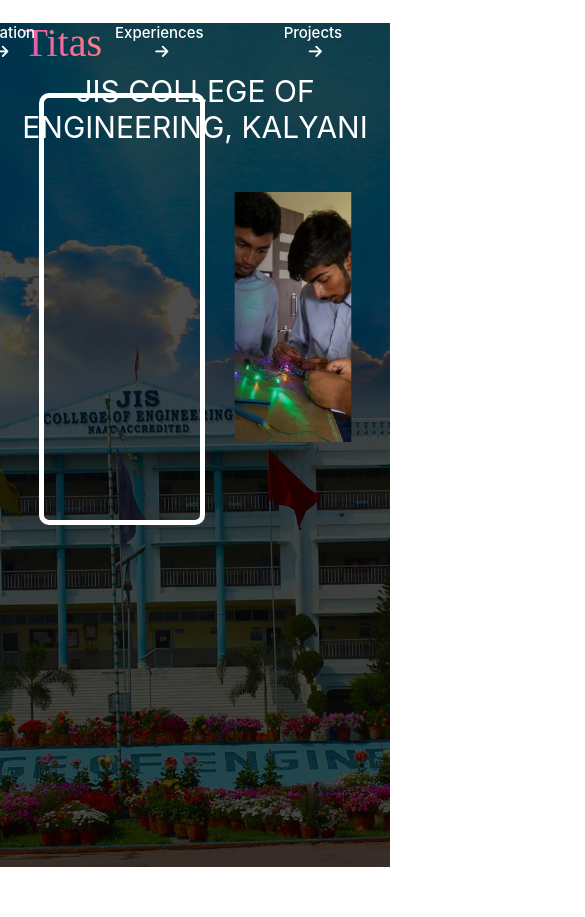
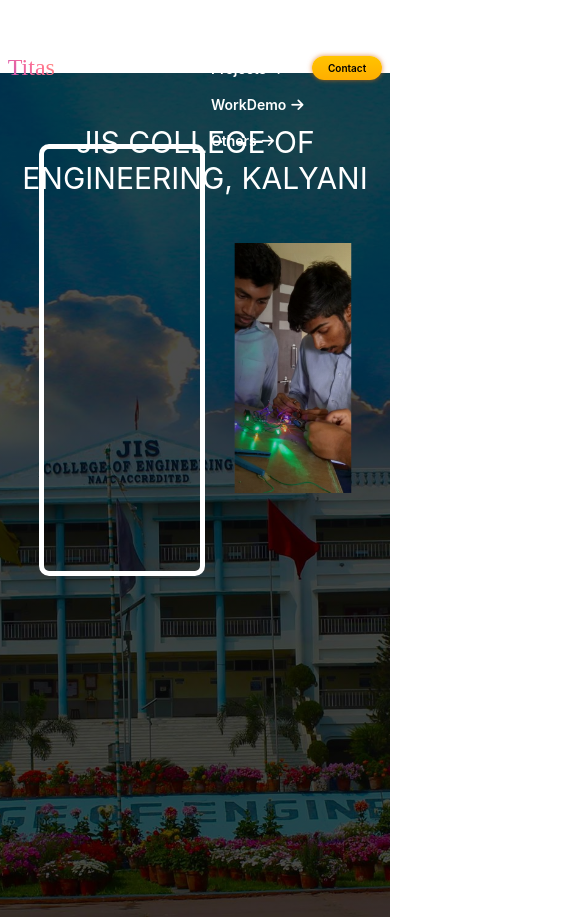
Before and after one commit to TitasUnique/My_Portfolio, a React (Create React App) app: page /college in a window 390 px wide. Shown: the top 917 px of the page, 585 px wide, since content can reach past the window. Before the commit the page ends 867 px from the top, so only its background shows below. Built offline with nearby package versions, Linux system fonts and the light colour scheme.

Commit message:
make navbar responsive & starting develop experience webpage

```diff
--- a/src/App.js
+++ b/src/App.js
@@ -2,10 +2,12 @@
 import LandingPage from "./components/LandingPage/Landing";
 import School from "./components/School/School";
 import College from "./components/College/College";
+import Experience from "./components/Experience/Experience";
 import Contact from "./components/Contact/Contact";
 import "./App.css";
 import LocomotiveScroll from "locomotive-scroll";
 import { BrowserRouter, Route, Routes } from "react-router-dom";
+
 
 function App() {
     useEffect(() => {
@@ -21,6 +23,7 @@
           <Route path="/My_Portfolio" element={<LandingPage/>} />
           <Route path="/school" element={<School/>} />
           <Route path="/college" element={<College/>}/>
+          <Route path="/experience" element={<Experience/>}/>
           <Route path="/contact" element={<Contact/>}/>
         </Routes>
       </div>
--- /dev/null
+++ b/src/components/Experience/Experience.jsx
@@ -0,0 +1,13 @@
+import React from 'react'
+import Navbar from '../Navbar/Navbar'
+
+const Experience = ({navold}) => {
+  return (
+    <>
+    <Navbar navold={"black"}/>
+    <div>Experience</div>
+    </>
+  )
+}
+
+export default Experience
--- a/src/components/Navbar/Navbar.css
+++ b/src/components/Navbar/Navbar.css
@@ -1,21 +1,24 @@
 .n-wrapper{
     width: 100%;
-    height: 10vh;
+    max-height: 16vh;
     display: flex;
-    /* z-index: 100; */
+    justify-content: space-between;
+    /* background-color: green; */
 }
 
 .n-left{
-    margin-left: 6%;
-    margin-right: 16%;
+    max-width: 100%;
+    margin-left: 6vw;
+    /* margin-right: 16%; */
     align-items: center;
     display: flex;
 }
 
 .n-right{
-    width: 100%;
+    margin-right: 5vw;
+    max-width: 100%;
     display: flex;
-    justify-content: center;
+    /* justify-content: center; */
     align-items: center;
 }
 
@@ -38,33 +41,28 @@
 
 .n-right-main-ul {
     display: flex;
-    gap: 5rem;
-    margin-right: 6rem;
+    gap: 5vw;
+    margin-right: 6vw;
     list-style: none;
 }
 
 .edulist-black>a, .explist-black>a, .projlist-black>a, .worklist-black>a, .otherlist-black>a {
     text-decoration: none;
     color: black;
-    font-size: 15px;
-    font-weight: 500;
-    display: block;
+    font-size: clamp(8px, 14px, 20px);
+    font-weight: 600;
+    /* display: block; */
 }
 
 .edulist-white>a, .explist-white>a, .projlist-white>a, .worklist-white>a, .otherlist-white>a {
     text-decoration: none;
     color: white;
-    font-size: 15px;
-    font-weight: 500;
-    display: block;
+    font-size: clamp(8px, 14px, 20px);
+    font-weight: 600;
+    /* display: block; */
 }
 
-.edulist-black>a:hover, .explist-black>a:hover, .projlist-black>a:hover, .worklist-black>a:hover, .otherlist-black>a:hover {
-    color: rgb(255, 123, 0);
-    cursor: pointer;
-}
-
-.edulist-white>a:hover, .explist-white>a:hover, .projlist-white>a:hover, .worklist-white>a:hover, .otherlist-white>a:hover {
+.edulist-black>a:hover, .edulist-white>a:hover, .explist-black>a:hover, .explist-white>a:hover, .projlist-black>a:hover, .projlist-white>a:hover, .worklist-black>a:hover, .worklist-white>a:hover, .otherlist-black>a:hover, .otherlist-white>a:hover {
     color: rgb(255, 123, 0);
     cursor: pointer;
 }
@@ -107,7 +105,7 @@
     color: black;
     text-decoration: none;
     font-weight: 500;
-    font-size: 15px;
+    font-size: clamp(8px, 14px, 20px);
     left: -7px;
 }
 
@@ -116,7 +114,7 @@
     color: white;
     text-decoration: none;
     font-weight: 500;
-    font-size: 15px;
+    font-size: clamp(8px, 14px, 20px);
     left: -7px;
 }
 
@@ -125,7 +123,7 @@
     color: black;
     text-decoration: none;
     font-weight: 500;
-    font-size: 15px;
+    font-size: clamp(8px, 14px, 20px);
     left: -27px;
 }
 
@@ -134,7 +132,7 @@
     color: white;
     text-decoration: none;
     font-weight: 500;
-    font-size: 15px;
+    font-size: clamp(8px, 14px, 20px);
     left: -27px;
 }
 
@@ -143,7 +141,7 @@
     color: black;
     text-decoration: none;
     font-weight: 500;
-    font-size: 15px;
+    font-size: clamp(8px, 14px, 20px);
     left: -30px;
 }
 
@@ -152,7 +150,7 @@
     color: white;
     text-decoration: none;
     font-weight: 500;
-    font-size: 15px;
+    font-size: clamp(8px, 14px, 20px);
     left: -30px;
 }
 
@@ -161,7 +159,7 @@
     color: black;
     text-decoration: none;
     font-weight: 500;
-    font-size: 15px;
+    font-size: clamp(8px, 14px, 20px);
     left: -21px;
 }
 
@@ -170,7 +168,7 @@
     color: white;
     text-decoration: none;
     font-weight: 500;
-    font-size: 15px;
+    font-size: clamp(8px, 14px, 20px);
     left: -21px;
 }
 
@@ -179,7 +177,7 @@
     color: black;
     text-decoration: none;
     font-weight: 500;
-    font-size: 15px;
+    font-size: clamp(8px, 14px, 20px);
     left: 7px;
 }
 
@@ -188,7 +186,7 @@
     color: white;
     text-decoration: none;
     font-weight: 500;
-    font-size: 15px;
+    font-size: clamp(8px, 14px, 20px);
     left: 7px;
 }
 
@@ -200,8 +198,8 @@
     border-radius: 30px;
     border: none;
     color: rgb(0, 0, 0);
-    font-size: 13px;
-    font-weight: 500;
+    font-size: clamp(8px, 12px, 20px);
+    font-weight: 600;
     text-decoration: none;
     padding: 10px;
     background: linear-gradient(rgb(255, 196, 0), rgb(255, 174, 0));
@@ -213,3 +211,70 @@
     background: rgb(233, 124, 22);
     color: white;
 }
+
+
+
+
+
+/* For screens smaller than 768px (standard tablets) */
+@media only screen and (max-width: 768px) {
+    .n-left {
+      margin-left: 3%;
+      margin-right: 8%;
+    }
+
+    .n-right {
+      margin-right: 3%;
+    }
+
+    .n-name {
+      font-size: 28px;
+    }
+
+    .n-right-main-ul {
+      flex-direction: column;
+      align-items: flex-start;
+      gap: 1rem;
+      margin: 0;
+    }
+
+    .button {
+      padding: 8px 20px;
+      font-size: 12px;
+    }
+
+    .sub-menu1-ul, .sub-menu2-ul, .sub-menu3-ul, .sub-menu4-ul, .sub-menu5-ul {
+      position: static;
+      display: none;
+      padding-top: 0;
+    }
+
+    .edulist-black:hover .sub-menu1-ul, .edulist-white:hover .sub-menu1-ul,
+    .explist-black:hover .sub-menu2-ul, .explist-white:hover .sub-menu2-ul,
+    .projlist-black:hover .sub-menu3-ul, .projlist-white:hover .sub-menu3-ul,
+    .worklist-black:hover .sub-menu4-ul, .worklist-white:hover .sub-menu4-ul,
+    .otherlist-black:hover .sub-menu5-ul, .otherlist-white:hover .sub-menu5-ul {
+      display: none;
+    }
+  }
+
+  /* For screens smaller than 576px (standard smartphones) */
+  @media only screen and (max-width: 576px) {
+    .n-left {
+      margin-left: 2%;
+      margin-right: 5%;
+    }
+
+    .n-right {
+      margin-right: 2%;
+    }
+
+    .n-name {
+      font-size: 24px;
+    }
+
+    .button {
+      padding: 6px 16px;
+      font-size: 10px;
+    }
+  }
--- a/src/components/Navbar/Navbar.jsx
+++ b/src/components/Navbar/Navbar.jsx
@@ -22,12 +22,12 @@
           </li>
 
           <li className={navold === "white" ? "explist-white": "explist-black"}>
-            <a href="https://react.dev/">Experiences
+            <Link to="/experience">Experiences
               <i className="fa-solid fa-arrow-right"></i>
-            </a>
+            </Link>
               <ul className='sub-menu2-ul'>
-                <li><a href="https://react.dev/">LearnElectronics India</a></li>
-                <li><a href="https://react.dev/">Wipro</a></li>
+                <li><Link to="/experience">LearnElectronics India</Link></li>
+                <li><Link to="/experience">Wipro</Link></li>
               </ul>
           </li>
 
```
Also changed, not shown: src/components/Experience/Experience.css (added).
